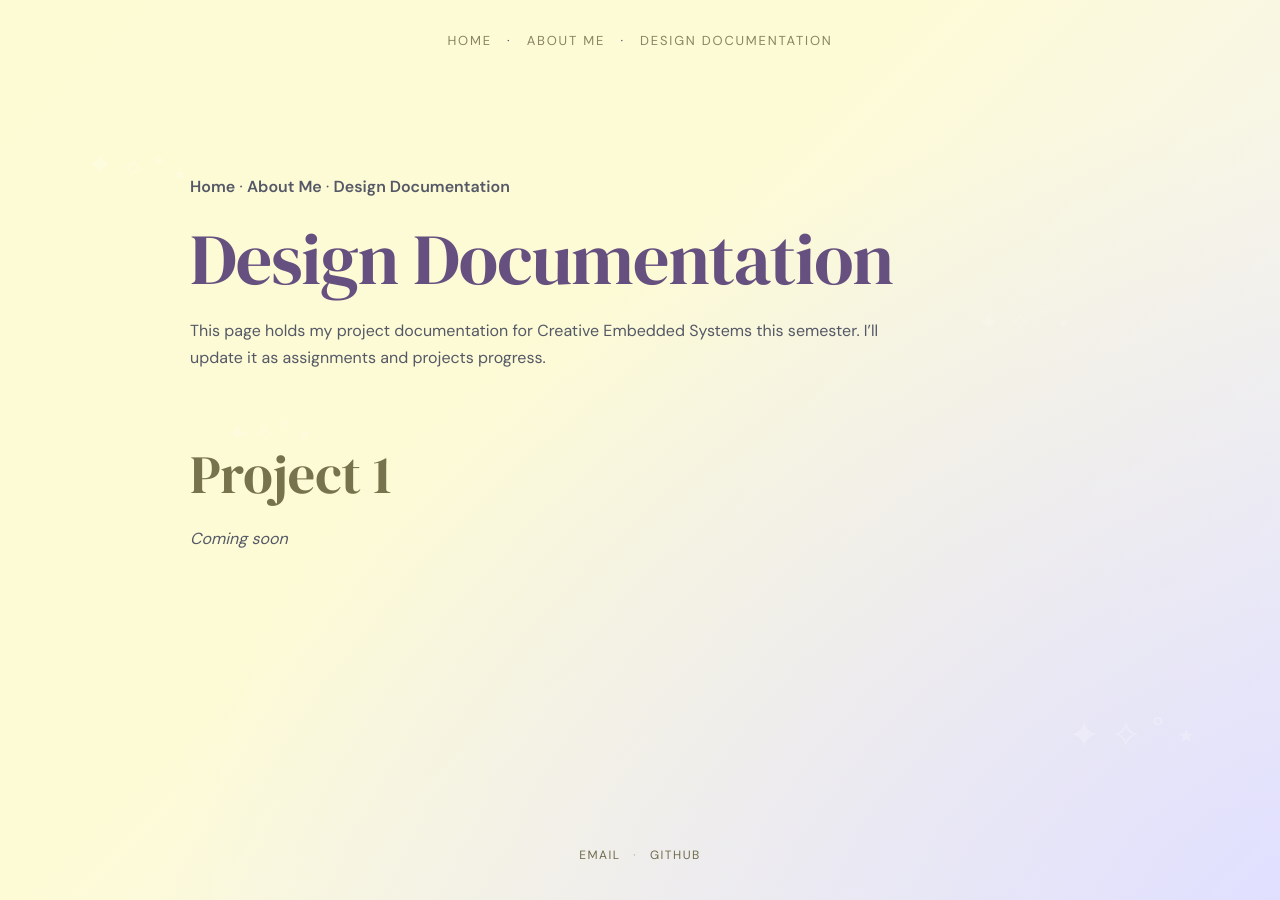
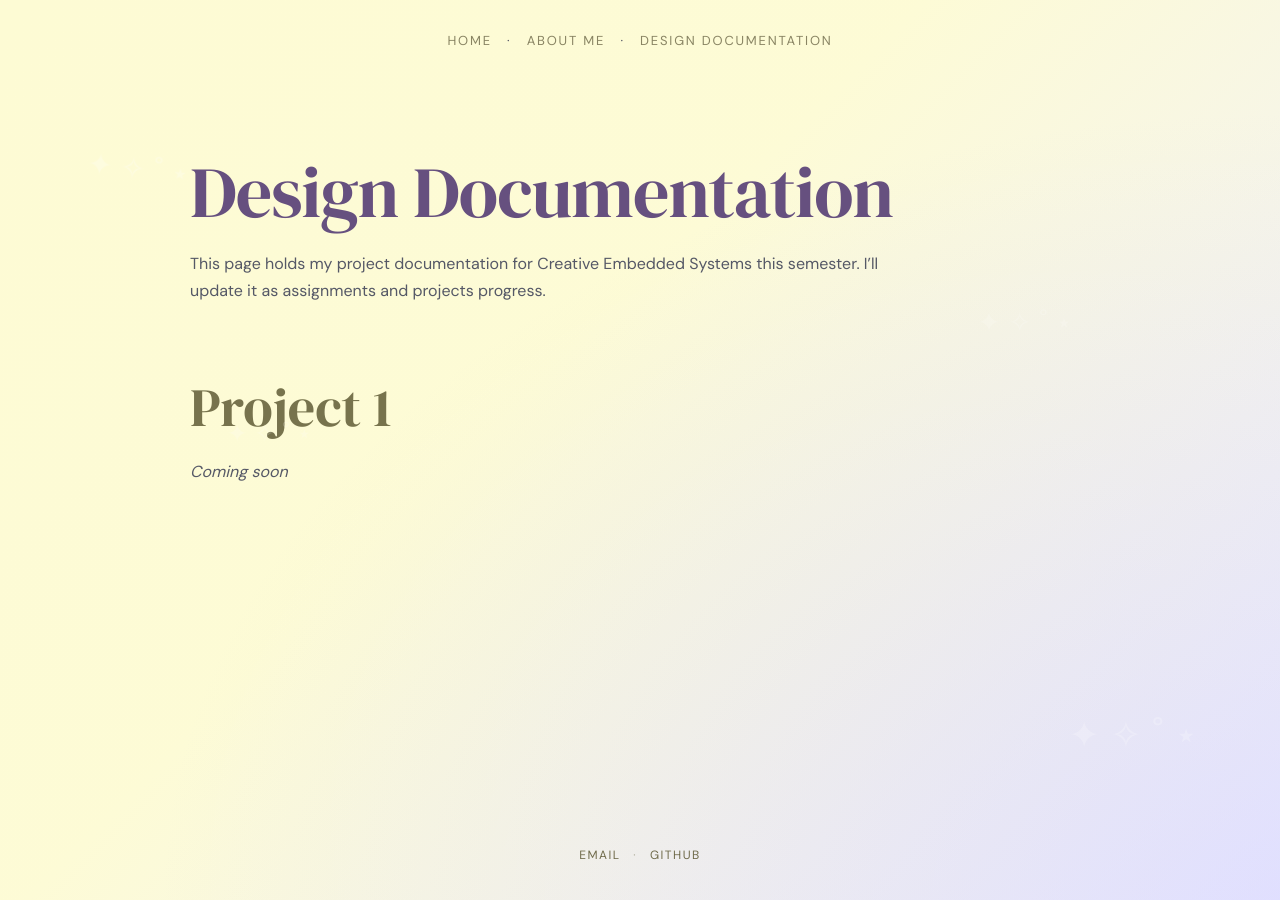
Before and after one commit to Sanjidahjahan/fall2026-design-documentation, a Jekyll site: the page built from documentation.md, in a window 1280 px wide. Built offline with Jekyll 4.4.1, drawn with Linux system fonts in a browser that asks for light colours.

Commit message:
Remove navigation from documentation
Removed navigation links from the design documentation page.

```diff
--- a/documentation.md
+++ b/documentation.md
@@ -2,8 +2,6 @@
 layout: default
 title: Design Documentation
 ---
-
-**[Home](index.html)** · **[About Me](about.html)** · **[Design Documentation](documentation.html)**
 
 # Design Documentation
 
```
